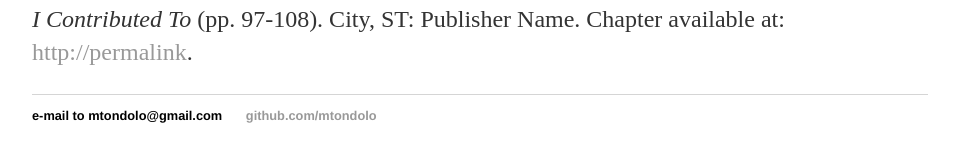
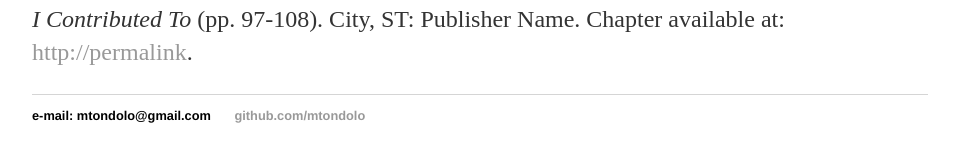
Before and after one commit to mtondolo/mtondolo.github.io, a Jekyll site: the page built from cv/index.html, in a window 1280 px wide. Shown: the part 423-585 px from the top of the page, without its empty margins (160-1119 px from the left). Built offline with Jekyll 4.4.1, drawn with Linux system fonts in a browser that asks for light colours.

Commit message:
Update default.html

```diff
--- a/_layouts/default.html
+++ b/_layouts/default.html
@@ -22,7 +22,7 @@
 			<footer>
 			<div class="contact">
 	    		<ul class="list-unstyled">
-				<li>e-mail to <span class="obfuscate">mtondolo@gmail.com</span></li>
+				<li>e-mail: <span class="obfuscate">mtondolo@gmail.com</span></li>
 	        		<li><a href="https://github.com/mtondolo">github.com/mtondolo</a></li>
 			</ul>
 			</div>
```
